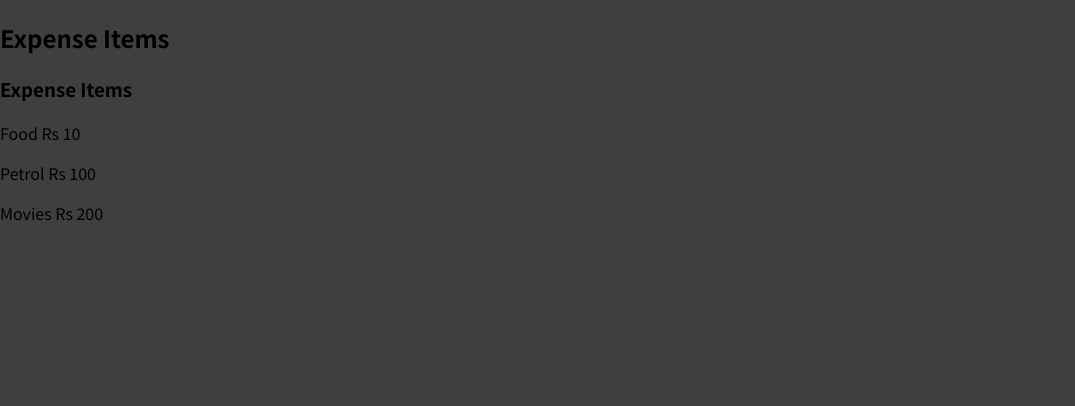
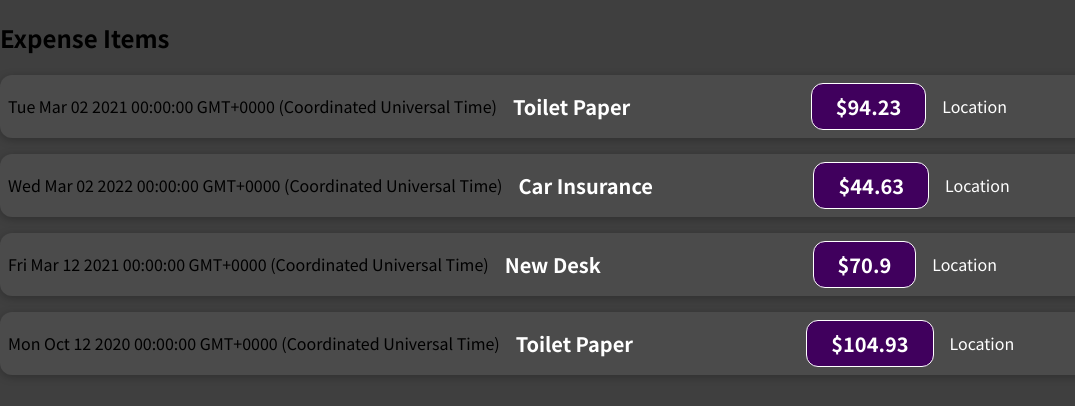
Before and after one commit to saidulixlam/ExpenseReact, a JavaScript app in the folder 01-starting-setup/: page / in a window 1280 px wide. Shown: the top 406 px of the page, without its empty margins (0-1075 px from the left). Built offline with nearby package versions, Linux system fonts and the light colour scheme.

Commit message:
Passing data via props

```diff
--- a/01-starting-setup/src/App.js
+++ b/01-starting-setup/src/App.js
@@ -1,11 +1,27 @@
 import ExpenseItem from "./components/ExpenseItem";
 
 function App() {
+  const expenses = [
+    { id: 'e1', title: 'Toilet Paper', amount: 94.23, date: new Date(2021, 2, 2).toString(), location: 'Location' },
+    { id: 'e2', title: 'Car Insurance', amount: 44.63, date: new Date(2022, 2, 2).toString(), location: 'Location' },
+    { id: 'e3', title: 'New Desk', amount: 70.90, date: new Date(2021, 2, 12).toString(), location: 'Location' },
+    { id: 'e4', title: 'Toilet Paper', amount: 104.93, date: new Date(2020, 9, 12).toString(), location: 'Location' }
+  ]
   return (
     <div>
       <h2>Expense Items </h2>
-      <ExpenseItem/>
-
+      <ExpenseItem
+        expense={expenses[0]}
+      />
+       <ExpenseItem
+        expense={expenses[1]}
+      />
+       <ExpenseItem
+        expense={expenses[2]}
+      />
+       <ExpenseItem
+        expense={expenses[3]}
+      />
     </div>
   );
 }
--- /dev/null
+++ b/01-starting-setup/src/components/ExpenseItem.css
@@ -0,0 +1,64 @@
+.expense-item {
+    display: flex;
+    justify-content: space-between;
+    align-items: center;
+    box-shadow: 0 2px 8px rgba(0, 0, 0, 0.25);
+    padding: 0.5rem;
+    margin: 1rem 0;
+    border-radius: 12px;
+    background-color: #4b4b4b;
+  }
+
+  .expense-item__description {
+    display: flex;
+    flex-direction: column;
+    gap: 1rem;
+    align-items: flex-end;
+    flex-flow: column-reverse;
+    justify-content: flex-start;
+    flex: 1;
+  }
+
+  .expense-item h2 {
+    color: #3a3a3a;
+    font-size: 1rem;
+    flex: 1;
+    margin: 0 1rem;
+    color: white;
+  }
+
+  .location {
+    color: #3a3a3a;
+    font-size: 1rem;
+    flex: 1;
+    margin: 0 1rem;
+    color: white;
+  }
+
+  .expense-item__price {
+    font-size: 1rem;
+    font-weight: bold;
+    color: white;
+    background-color: #40005d;
+    border: 1px solid white;
+    padding: 0.5rem;
+    border-radius: 12px;
+  }
+
+  @media (min-width: 580px) {
+    .expense-item__description {
+      flex-direction: row;
+      align-items: center;
+      justify-content: flex-start;
+      flex: 1;
+    }
+
+    .expense-item__description h2 {
+      font-size: 1.25rem;
+    }
+
+    .expense-item__price {
+      font-size: 1.25rem;
+      padding: 0.5rem 1.5rem;
+    }
+  }
--- a/01-starting-setup/src/components/ExpenseItem.js
+++ b/01-starting-setup/src/components/ExpenseItem.js
@@ -1,13 +1,21 @@
-const ExpenseItem = () => {
+import './ExpenseItem.css';
+const ExpenseItem = (props) => {
+    // const expDate= new Date(2021, 2, 2).toISOString();
+    // const expPrice=234.90;
+    // const expTitle='Car Insurance';
+    // const location = 'Location';
     return (
-        <div>
-            <h3>Expense Items</h3>
-
-            <p>Food Rs 10</p>
-
-            <p>Petrol Rs 100</p>
-
-            <p>Movies Rs 200</p>
+        <div className="expense-item">
+            <div>{props.expense.date}</div>
+            <div className="expense-item__description">
+                <h2>{props.expense.title}</h2>
+            </div>
+            <div className="expense-item__price">
+                ${props.expense.amount}
+            </div>
+            <div className="location">
+                {props.expense.location}
+            </div>
         </div>
     );
 }
```
